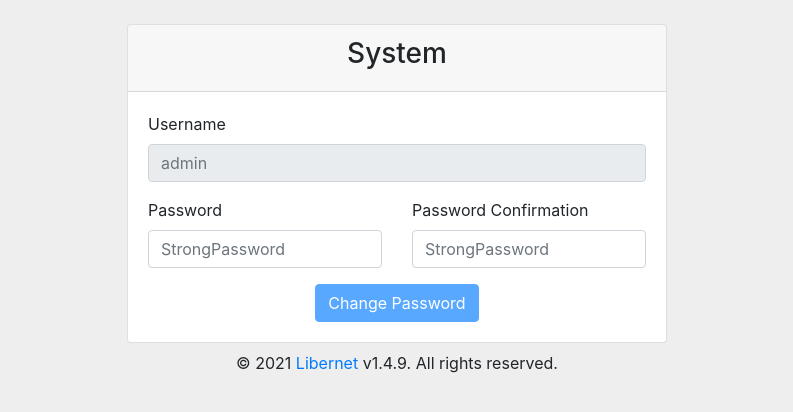
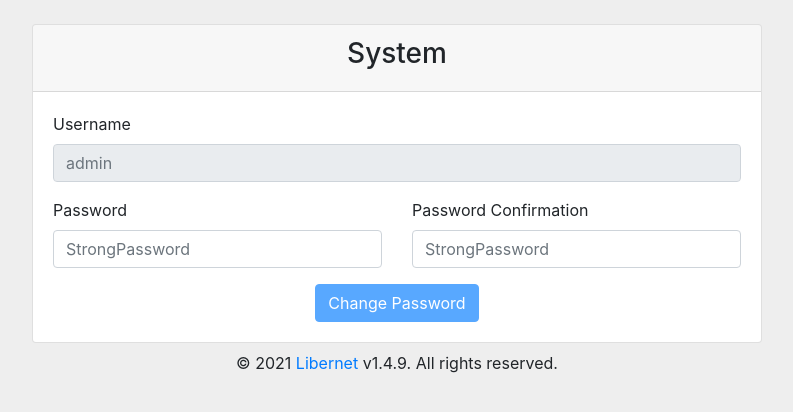
Before and after one commit to lutfailham96/libernet, a PHP site: page /system.php in a window 1280 px wide. Shown: the part 56-468 px from the top of the page, without its empty margins (243-1036 px from the left). Run offline with PHP 8.4, Linux system fonts and the light colour scheme; the visitor is signed in with stand-in values (Sample User, id 1).

Commit message:
Change col size to 8

```diff
--- a/web/system.php
+++ b/web/system.php
@@ -15,7 +15,7 @@
     <?php include('navbar.php'); ?>
     <div class="container">
         <div class="row">
-            <div class="col-lg-6 col-md-12 mx-auto mt-4 mb-2">
+            <div class="col-lg-8 col-md-12 mx-auto mt-4 mb-2">
                 <div class="card">
                     <div class="card-header">
                         <h3 class="text-center">System</h3>
```
